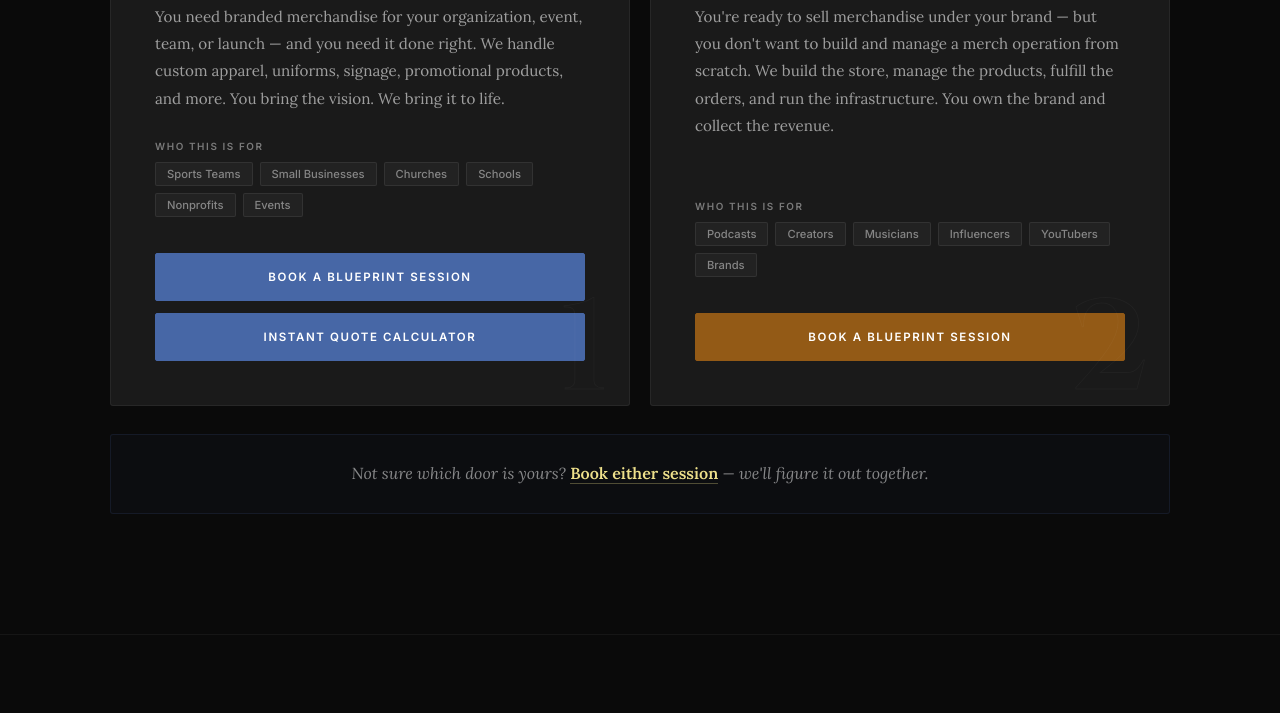
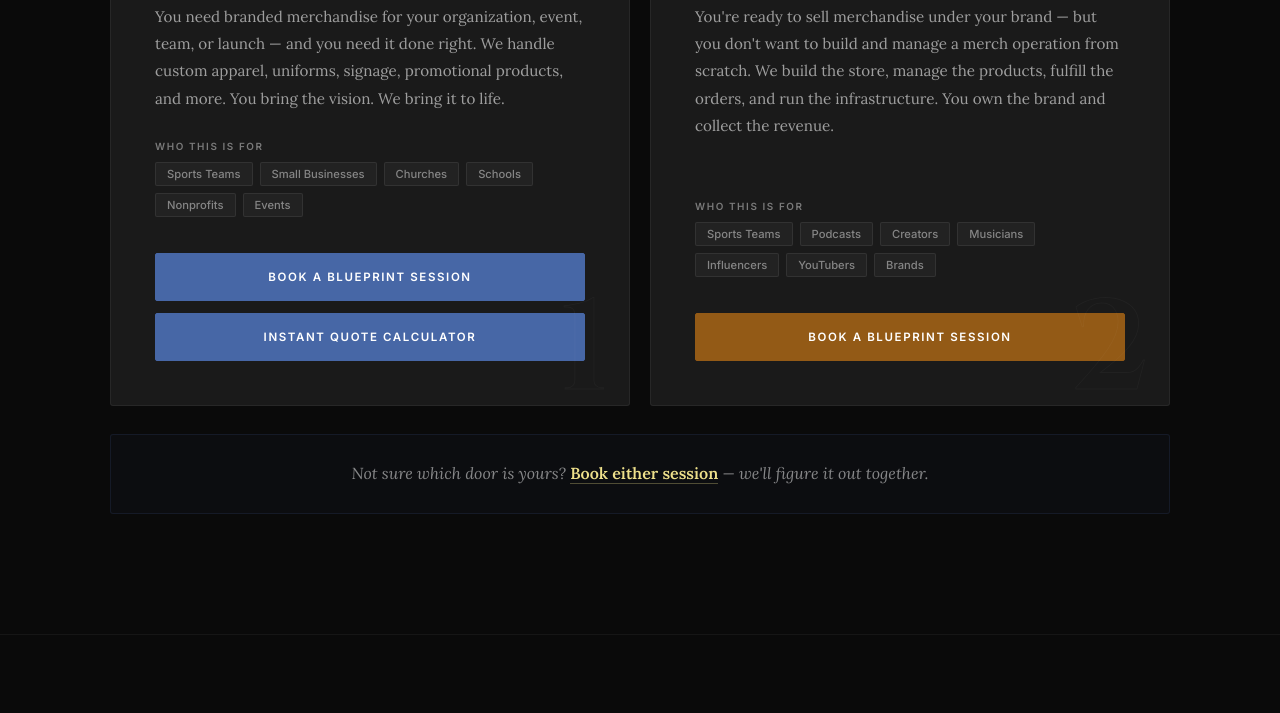
Before and after one commit to GrandV8r/chozen-landing, a plain HTML site: page chozen-landing-page-v2.0.html in a window 1280 px wide. Shown: the part 2023-2736 px from the top of the page. Drawn offline with Linux system fonts and the light colour scheme.

Commit message:
Update chozen-landing-page-v2.0.html

```diff
--- a/chozen-landing-page-v2.0.html
+++ b/chozen-landing-page-v2.0.html
@@ -201,7 +201,7 @@
       <p class="door-desc">You're ready to sell merchandise under your brand &mdash; but you don't want to build and manage a merch operation from scratch. We build the store, manage the products, fulfill the orders, and run the infrastructure. You own the brand and collect the revenue.</p>
       <p class="door-serves-label">Who this is for</p>
       <div class="door-serves-list">
-        <span class="serve-tag">Podcasts</span><span class="serve-tag">Creators</span><span class="serve-tag">Musicians</span><span class="serve-tag">Influencers</span><span class="serve-tag">YouTubers</span><span class="serve-tag">Brands</span>
+        <span class="serve-tag">Sports Teams</span><span class="serve-tag">Podcasts</span><span class="serve-tag">Creators</span><span class="serve-tag">Musicians</span><span class="serve-tag">Influencers</span><span class="serve-tag">YouTubers</span><span class="serve-tag">Brands</span>
       </div>
       <a href="https://calendly.com/davis-chozensolutions/door-two-merchandise-partnership-blueprint" target="_blank" rel="noopener" class="door-cta">Book a Blueprint Session</a>
     </div>
```
